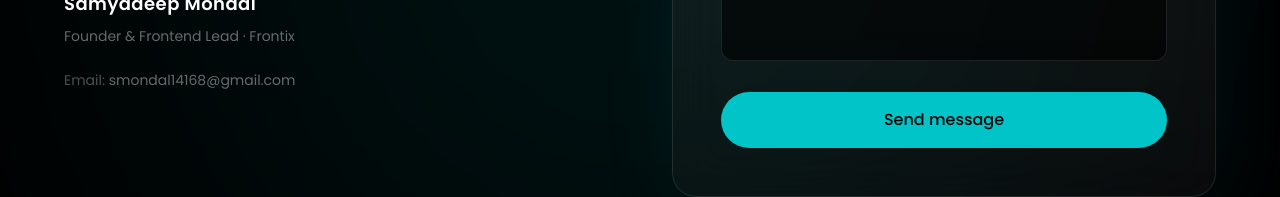
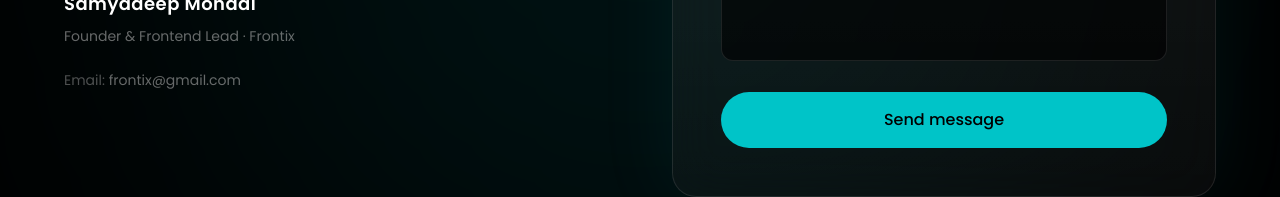
Before and after one commit to hunter789948/frontix-portfolio, a React (Vite) app: page /contact in a window 1280 px wide. Shown: the part 484-681 px from the top of the page. Built offline with nearby package versions, Linux system fonts and the light colour scheme.

Commit message:
Update Facebook link

```diff
--- a/src/components/Footer.jsx
+++ b/src/components/Footer.jsx
@@ -9,7 +9,7 @@ import {
 const socials = [
   {
     name: "Facebook",
-    href: "https://www.facebook.com/share/1Gx2vomnfm/?mibextid=wwXIfr",
+    href: "https://www.facebook.com/profile.php?id=61586868403660",
     icon: <FaFacebookF />,
     hover: "hover:text-[#1877F2] hover:border-[#1877F2]/40",
   },
--- a/src/sections/Contact.jsx
+++ b/src/sections/Contact.jsx
@@ -91,7 +91,7 @@ export default function Contact() {
                   href="mailto:smondal14168@gmail.com"
                   className="hover:text-[#00C4C8] transition"
                 >
-                  smondal14168@gmail.com
+                  frontix@gmail.com
                 </a>
               </p>
             </div>
--- a/src/sections/Hero.jsx
+++ b/src/sections/Hero.jsx
@@ -64,7 +64,7 @@ export default function Hero() {
           className="mt-10 flex flex-col sm:flex-row gap-4 sm:gap-6 font-body"
         >
           <a
-            href="#contact"
+            href="#cta"
             className="relative px-7 py-4 rounded-xl bg-[#00C4C8] text-black font-semibold overflow-hidden group text-center"
           >
             <span className="relative z-10">Let’s Work</span>
```
Also changed, not shown: public/projects/fx.jpg (added).
